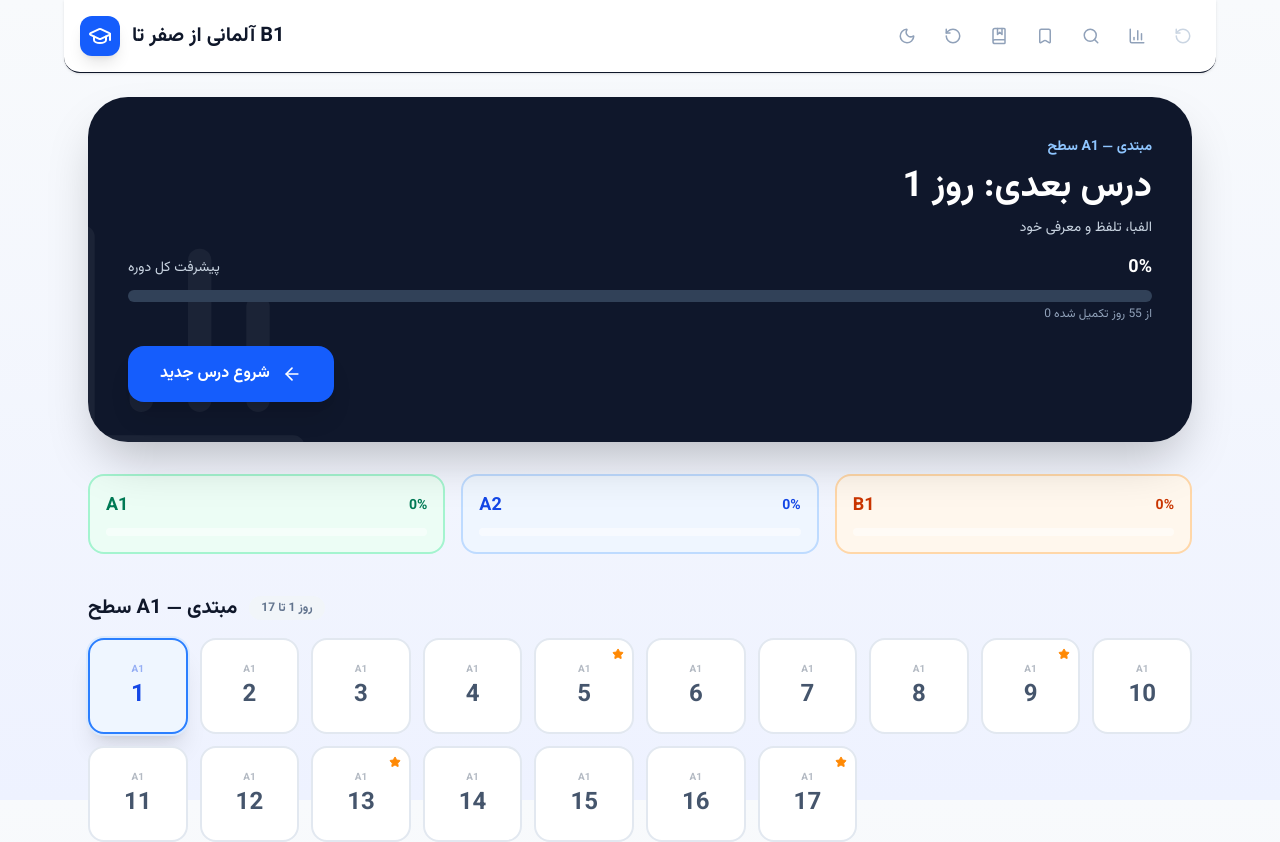
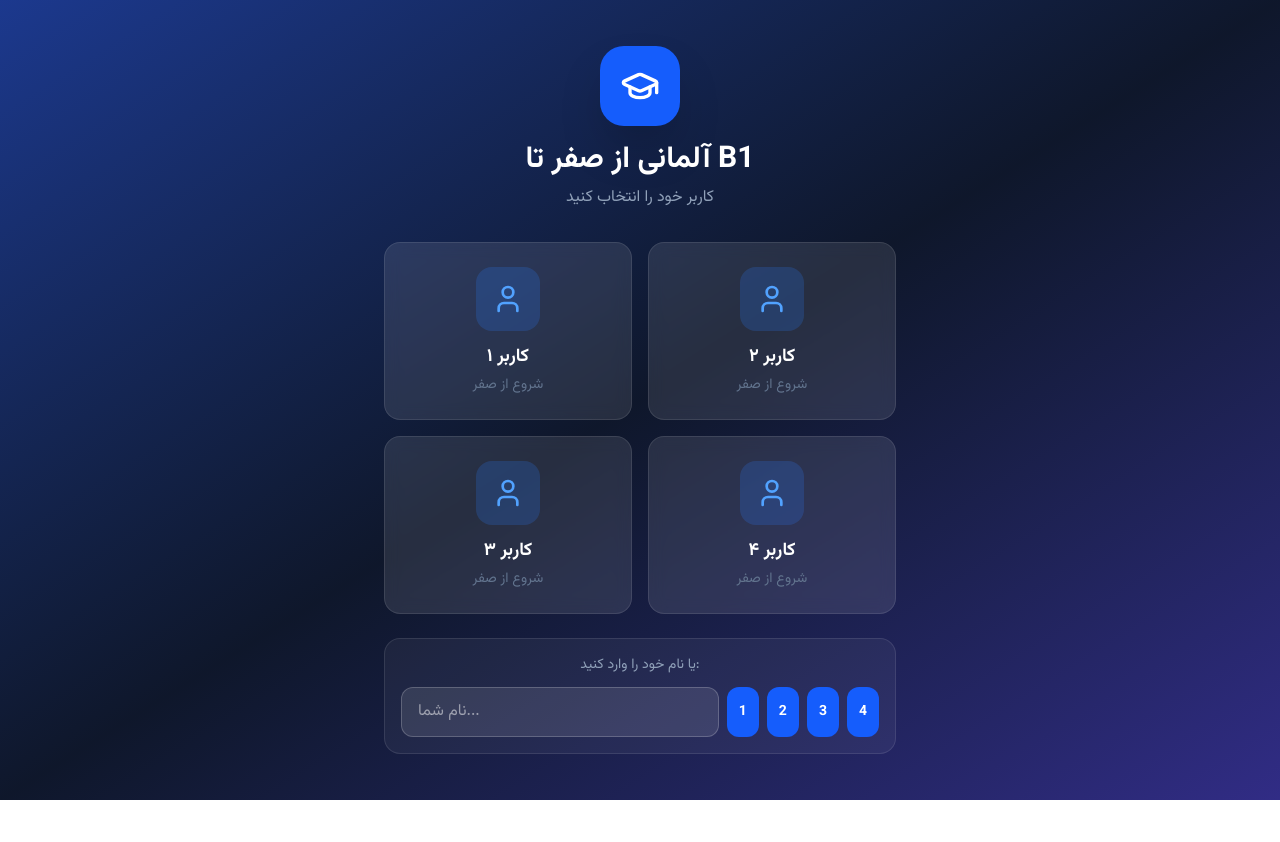
Before and after one commit to amirbemanip/deutsch, a React (Vite) app: page / in a window 1280 px wide. Shown: the top 842 px of the page. After the commit the page ends 800 px from the top, so only its background shows below. Built offline with nearby package versions, Linux system fonts and the light colour scheme.

Commit message:
feat: add user selection page for 4 users with separate progress tracking

```diff
--- a/src/App.jsx
+++ b/src/App.jsx
@@ -5,23 +5,40 @@ import {
   MessageSquare, Headphones, Mic, Play, Award, ChevronRight, RotateCcw,
   Volume2, BookMarked, PenTool, Search, Map, Target, TrendingUp,
   BookCheck, Sparkles, X, Filter, Hash, Layers, Moon, Sun,
-  Bookmark, BookmarkCheck, Shuffle, CheckSquare, ShuffleIcon
+  Bookmark, BookmarkCheck, Shuffle, CheckSquare, ShuffleIcon, User, LogOut
 } from 'lucide-react';
 
 import { curriculumData } from './data/curriculumData';
 
+const USERS = [
+  { id: 1, name: 'کاربر ۱', emoji: '👤' },
+  { id: 2, name: 'کاربر ۲', emoji: '👤' },
+  { id: 3, name: 'کاربر ۳', emoji: '👤' },
+  { id: 4, name: 'کاربر ۴', emoji: '👤' },
+];
+
+const userKey = (userId, key) => `german_u${userId}_${key}`;
+
 const App = () => {
-  const [view, setView] = useState('dashboard');
+  const [currentUser, setCurrentUser] = useState(() => {
+    const saved = localStorage.getItem('german_current_user');
+    return saved ? parseInt(saved) : null;
+  });
+  const [view, setView] = useState(currentUser ? 'dashboard' : 'userSelect');
   const [selectedDay, setSelectedDay] = useState(null);
   const [lessonData, setLessonData] = useState(null);
   const [isLoading, setIsLoading] = useState(false);
   const [completedDays, setCompletedDays] = useState(() => {
-    const saved = localStorage.getItem('german_mastery_persian_v2');
+    const uid = localStorage.getItem('german_current_user');
+    if (!uid) return [];
+    const saved = localStorage.getItem(userKey(parseInt(uid), 'completedDays'));
     return saved ? JSON.parse(saved) : [];
   });
   const [activeSection, setActiveSection] = useState('overview');
   const [completedTasksData, setCompletedTasksData] = useState(() => {
-    const savedTasks = localStorage.getItem('german_mastery_tasks_v2');
+    const uid = localStorage.getItem('german_current_user');
+    if (!uid) return {};
+    const savedTasks = localStorage.getItem(userKey(parseInt(uid), 'tasks'));
     return savedTasks ? JSON.parse(savedTasks) : {};
   });
   const [lessonProgress, setLessonProgress] = useState(0);
@@ -33,11 +50,15 @@ const App = () => {
     return localStorage.getItem('german_dark_mode') === 'true';
   });
   const [bookmarks, setBookmarks] = useState(() => {
-    const saved = localStorage.getItem('german_bookmarks');
+    const uid = localStorage.getItem('german_current_user');
+    if (!uid) return [];
+    const saved = localStorage.getItem(userKey(parseInt(uid), 'bookmarks'));
     return saved ? JSON.parse(saved) : [];
   });
   const [reviewQueue, setReviewQueue] = useState(() => {
-    const saved = localStorage.getItem('german_review_queue');
+    const uid = localStorage.getItem('german_current_user');
+    if (!uid) return {};
+    const saved = localStorage.getItem(userKey(parseInt(uid), 'review'));
     return saved ? JSON.parse(saved) : {};
   });
 
@@ -46,24 +67,32 @@ const App = () => {
   const totalDays = 55;
 
   useEffect(() => {
-    localStorage.setItem('german_mastery_persian_v2', JSON.stringify(completedDays));
-  }, [completedDays]);
+    if (currentUser) {
+      localStorage.setItem(userKey(currentUser, 'completedDays'), JSON.stringify(completedDays));
+    }
+  }, [completedDays, currentUser]);
 
   useEffect(() => {
-    localStorage.setItem('german_mastery_tasks_v2', JSON.stringify(completedTasksData));
-  }, [completedTasksData]);
+    if (currentUser) {
+      localStorage.setItem(userKey(currentUser, 'tasks'), JSON.stringify(completedTasksData));
+    }
+  }, [completedTasksData, currentUser]);
 
   useEffect(() => {
     localStorage.setItem('german_dark_mode', darkMode);
   }, [darkMode]);
 
   useEffect(() => {
-    localStorage.setItem('german_bookmarks', JSON.stringify(bookmarks));
-  }, [bookmarks]);
+    if (currentUser) {
+      localStorage.setItem(userKey(currentUser, 'bookmarks'), JSON.stringify(bookmarks));
+    }
+  }, [bookmarks, currentUser]);
 
   useEffect(() => {
-    localStorage.setItem('german_review_queue', JSON.stringify(reviewQueue));
-  }, [reviewQueue]);
+    if (currentUser) {
+      localStorage.setItem(userKey(currentUser, 'review'), JSON.stringify(reviewQueue));
+    }
+  }, [reviewQueue, currentUser]);
 
   useEffect(() => {
     document.documentElement.classList.toggle('dark', darkMode);
@@ -144,6 +173,84 @@ const App = () => {
   const getReviewWords = () => {
     const now = Date.now();
     return Object.values(reviewQueue).filter(item => item.nextReview <= now);
+  };
+
+  const selectUser = (userId) => {
+    localStorage.setItem('german_current_user', userId);
+    setCurrentUser(userId);
+    setCompletedDays(JSON.parse(localStorage.getItem(userKey(userId, 'completedDays')) || '[]'));
+    setCompletedTasksData(JSON.parse(localStorage.getItem(userKey(userId, 'tasks')) || '{}'));
+    setBookmarks(JSON.parse(localStorage.getItem(userKey(userId, 'bookmarks')) || '[]'));
+    setReviewQueue(JSON.parse(localStorage.getItem(userKey(userId, 'review')) || '{}'));
+    setView('dashboard');
+  };
+
+  const logout = () => {
+    setCurrentUser(null);
+    localStorage.removeItem('german_current_user');
+    setView('userSelect');
+  };
+
+  // ─── UserSelect View ───
+  const UserSelectView = () => {
+    const [customName, setCustomName] = useState('');
+    return (
+      <div className="min-h-screen flex items-center justify-center bg-gradient-to-br from-blue-900 via-slate-900 to-indigo-900 p-4">
+        <div className="max-w-lg w-full">
+          <div className="text-center mb-8">
+            <div className="w-20 h-20 bg-blue-600 rounded-3xl flex items-center justify-center mx-auto mb-4 shadow-2xl">
+              <GraduationCap size={40} className="text-white" />
+            </div>
+            <h1 className="text-3xl font-black text-white mb-2">آلمانی از صفر تا B1</h1>
+            <p className="text-slate-400">کاربر خود را انتخاب کنید</p>
+          </div>
+          <div className="grid grid-cols-2 gap-4 mb-6">
+            {USERS.map(u => {
+              const savedDays = localStorage.getItem(userKey(u.id, 'completedDays'));
+              const daysCount = savedDays ? JSON.parse(savedDays).length : 0;
+              const hasProgress = daysCount > 0;
+              return (
+                <button key={u.id} onClick={() => selectUser(u.id)}
+                  className="bg-white/10 hover:bg-white/20 backdrop-blur-sm p-6 rounded-2xl border border-white/10 text-center transition-all hover:scale-105 hover:shadow-xl group">
+                  <div className="w-16 h-16 bg-blue-500/20 rounded-2xl flex items-center justify-center mx-auto mb-3 group-hover:bg-blue-500/30 transition-all">
+                    <User size={32} className="text-blue-400" />
+                  </div>
+                  <p className="font-black text-white text-lg mb-1">{u.name}</p>
+                  {hasProgress ? (
+                    <div>
+                      <p className="text-sm text-green-400 font-bold">{daysCount} روز تکمیل</p>
+                      <div className="w-full bg-slate-700 rounded-full h-1.5 mt-2">
+                        <div className="bg-green-500 h-1.5 rounded-full" style={{ width: `${(daysCount / 55) * 100}%` }}></div>
+                      </div>
+                    </div>
+                  ) : (
+                    <p className="text-sm text-slate-500">شروع از صفر</p>
+                  )}
+                </button>
+              );
+            })}
+          </div>
+          <div className="bg-white/5 p-4 rounded-2xl border border-white/10">
+            <p className="text-slate-400 text-sm text-center mb-3">یا نام خود را وارد کنید:</p>
+            <div className="flex gap-2">
+              <input type="text" value={customName} onChange={e => setCustomName(e.target.value)}
+                placeholder="نام شما..." className="flex-1 px-4 py-3 rounded-xl bg-white/10 border border-white/20 text-white outline-none focus:border-blue-400" />
+              {USERS.map(u => (
+                <button key={u.id} onClick={() => {
+                  if (customName.trim()) {
+                    USERS[u.id - 1].name = customName.trim();
+                    selectUser(u.id);
+                  }
+                }}
+                  className="px-3 py-3 bg-blue-600 text-white rounded-xl font-bold text-sm hover:bg-blue-700">
+                  {u.id}
+                </button>
+              ))}
+            </div>
+          </div>
+        </div>
+      </div>
+    );
   };
 
   const resetProgress = () => {
@@ -1096,7 +1203,7 @@ const App = () => {
       <nav className="bg-white border-b p-4 sticky top-0 z-50 flex justify-between items-center max-w-6xl mx-auto rounded-b-2xl shadow-sm">
         <div className="flex items-center gap-3">
           <div className="bg-blue-600 p-2 rounded-xl text-white shadow-lg"><GraduationCap size={24} /></div>
-          <h1 className="text-xl font-black">آلمانی از صفر تا B1</h1>
+          <h1 className="text-xl font-black flex items-center gap-2">آلمانی از صفر تا B1 <span className="text-xs bg-blue-100 text-blue-600 px-2 py-1 rounded-full">{USERS.find(u => u.id === currentUser)?.name || 'کاربر'}</span></h1>
         </div>
         <div className="flex items-center gap-3">
           <button onClick={() => setDarkMode(!darkMode)} className="p-2 text-slate-400 hover:text-blue-600 transition-colors" title={darkMode ? 'حالت روشن' : 'حالت تاریک'}>
@@ -1117,6 +1224,9 @@ const App = () => {
           </button>
           <button onClick={() => setView('stats')} className="p-2 text-slate-400 hover:text-blue-600 transition-colors" title="آمار و پیشرفت">
             <BarChart3 size={18} />
+          </button>
+          <button onClick={logout} className="p-2 text-slate-400 hover:text-orange-500 transition-colors" title="خروج و تغییر کاربر">
+            <LogOut size={18} />
           </button>
           <button onClick={resetProgress} className="p-2 text-slate-300 hover:text-red-500 transition-colors" title="بازنشانی پیشرفت">
             <RotateCcw size={18} />
@@ -1542,6 +1652,7 @@ const App = () => {
   };
 
   // ─── Main Render ───
+  if (view === 'userSelect') return <UserSelectView />;
   if (view === 'search') return <SearchModal />;
   if (view === 'stats') return <StatsView />;
   if (view === 'glossary') return <GlossaryView />;
```
